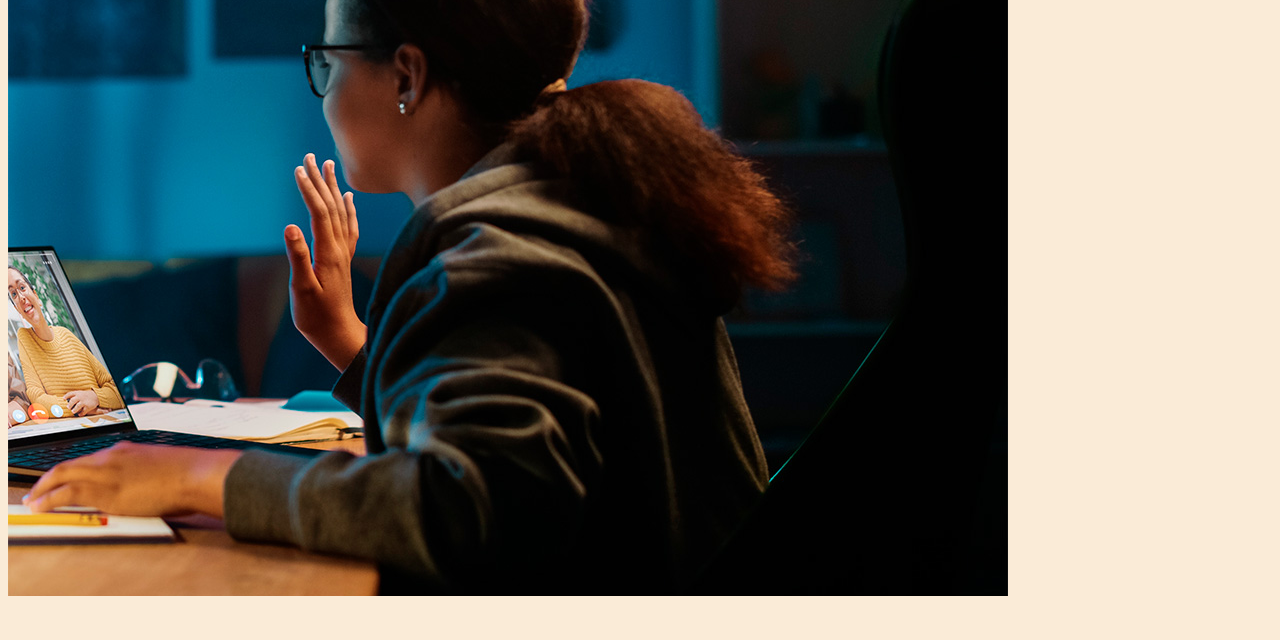
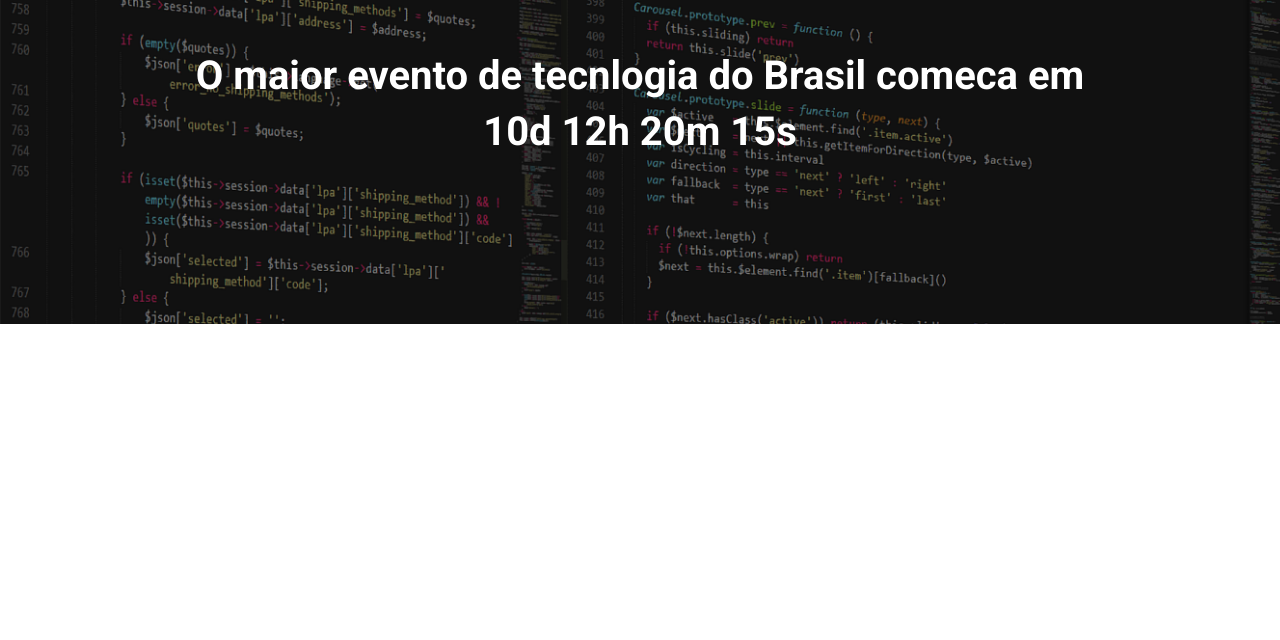
Before and after one commit to fredMelchior/ebac_talks, a website built with Parcel: page src/index.html in a window 1280 px wide. Shown: the part 160-800 px from the top of the page. Built offline with nearby package versions, Linux system fonts and the light colour scheme.

Commit message:
criando o hero

```diff
--- a/src/index.html
+++ b/src/index.html
@@ -4,11 +4,21 @@
     <meta charset="UTF-8">
     <meta http-equiv="X-UA-Compatible" content="IE=edge">
     <meta name="viewport" content="width=device-width, initial-scale=1.0">
+    <link rel="preconnect" href="https://fonts.googleapis.com">
+    <link rel="preconnect" href="https://fonts.gstatic.com" crossorigin>
+    <link href="https://fonts.googleapis.com/css2?family=Roboto:wght@400;700&display=swap" rel="stylesheet">
     <link rel="stylesheet" href="./styles/style.scss">
     <title>EBAC Talks</title>
 </head>
 <body>
-    <img src="./images/backend.png" alt="">
+    <header class="hero">
+        <div class="container">
+            <img class="hero__logo" src="./images/ebac_logo.svg" alt="EBAC">
+            <p class="hero__text">
+                O maior evento de tecnlogia do Brasil comeca em 10d 12h 20m 15s
+            </p>
+        </div>
+    </header>
     <script src="./scripts/main.js"></script>
 </body>
 </html>
--- /dev/null
+++ b/src/styles/_hero.scss
@@ -0,0 +1,51 @@
+.hero{
+    padding-top: 64px;
+    padding-bottom: 100px;
+    background-image: url(../images/fundo.png);
+    background-repeat: no-repeat;
+    background-size: cover;
+    position: relative;
+
+    .container{
+        position: relative;
+    }
+
+    &::before{
+        position: absolute;
+        top: 0;
+        left: 0;
+        width: 100%;
+        height: 100%;
+        background-color: rgba($color: #000000, $alpha: .4);
+        content: '';
+    }
+
+    &__text{
+        margin-top: 64px;
+        margin-bottom: 64px;
+        font-weight: 700;
+        text-align: center;
+        line-height: 56px;
+        font-size: 40px;
+    }
+
+    &__logo{
+        display: block;
+        margin: 0 auto;
+        height: 80px;
+    }
+
+    @media (max-width: 640px) {
+        padding: 40px 0;
+
+        &__logo{
+            height: 40px;
+        }
+
+        &__text{
+            font-size: 22px;
+            line-height: 24px;
+            margin: 24px 0;
+        }
+    }
+}
--- a/src/styles/style.scss
+++ b/src/styles/style.scss
@@ -1,3 +1,22 @@
-body{
-    background-color: antiquewhite;
+@use 'hero';
+
+*{
+    padding: 0;
+    margin: 0;
+    box-sizing: border-box;
+    font-family: 'Roboto', sans-serif;
+    color: #fff;
 }
+
+.container{
+    max-width: 960px;
+    width: 100%;
+    margin: 0 auto;
+
+    @media (max-width: 640px) {
+        max-width: 80%;
+    }
+    @media (max-width: 1023px){
+        max-width: 90%;
+    }
+}
```
Also changed, not shown: 1 other file.
